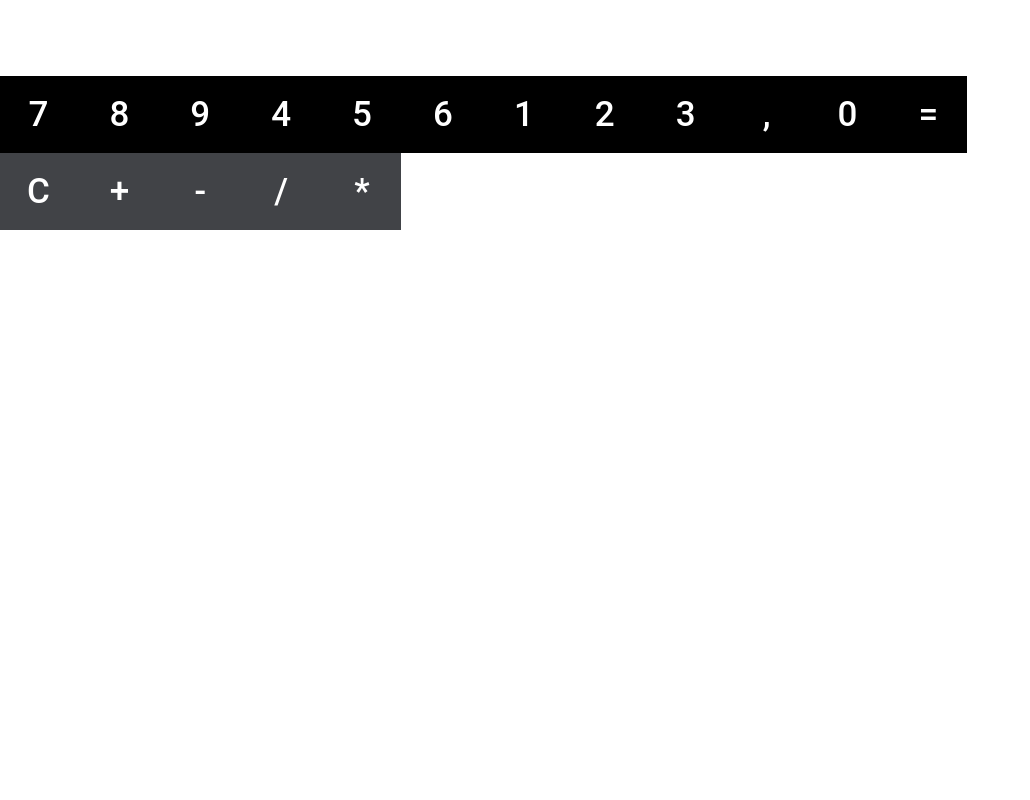
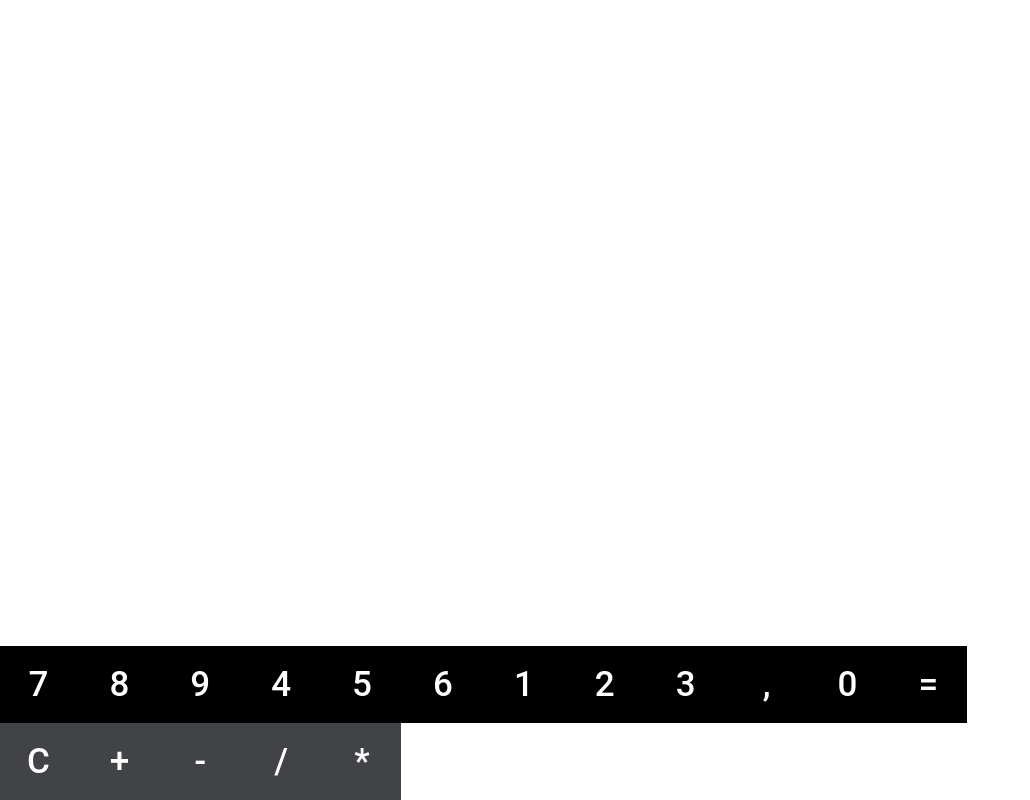
Before and after one commit to TiagoAMarek/calculator, a website: page www/index.html in a window 1280 px wide. Shown: the whole page, without its empty margins (0-1030 px from the left). Drawn offline with nearby package versions, Linux system fonts and the light colour scheme; files that its build step writes are made by us from their sources.

Commit message:
make grid container starts at the bottom of the body

```diff
--- a/www/index.html
+++ b/www/index.html
@@ -13,6 +13,7 @@
     <link rel="stylesheet" href="https://fonts.googleapis.com/icon?family=Material+Icons">
 </head>
 <body>
+    <div class="grid-container">
         <div class="mdl-grid display">
             <div class="mdl-cell mdl-cell--12-col"><span class="display-content"></span></div>
         </div>
@@ -39,6 +40,7 @@
                 <button class="mdl-button mdl-js-button">*</button>
             </div>
         </div>
+    </div>
         <script src="./build/js/operations.js"></script>
         <script src="./build/js/index.js"></script>
 </body>
--- a/www/src/css/main.css
+++ b/www/src/css/main.css
@@ -1,3 +1,8 @@
+.grid-container {
+    position: absolute;
+    bottom: 0;
+}
+
 .display {
     height: 60px;
     text-align: right;
```
Lines whose indentation alone changed are shown as unchanged.
